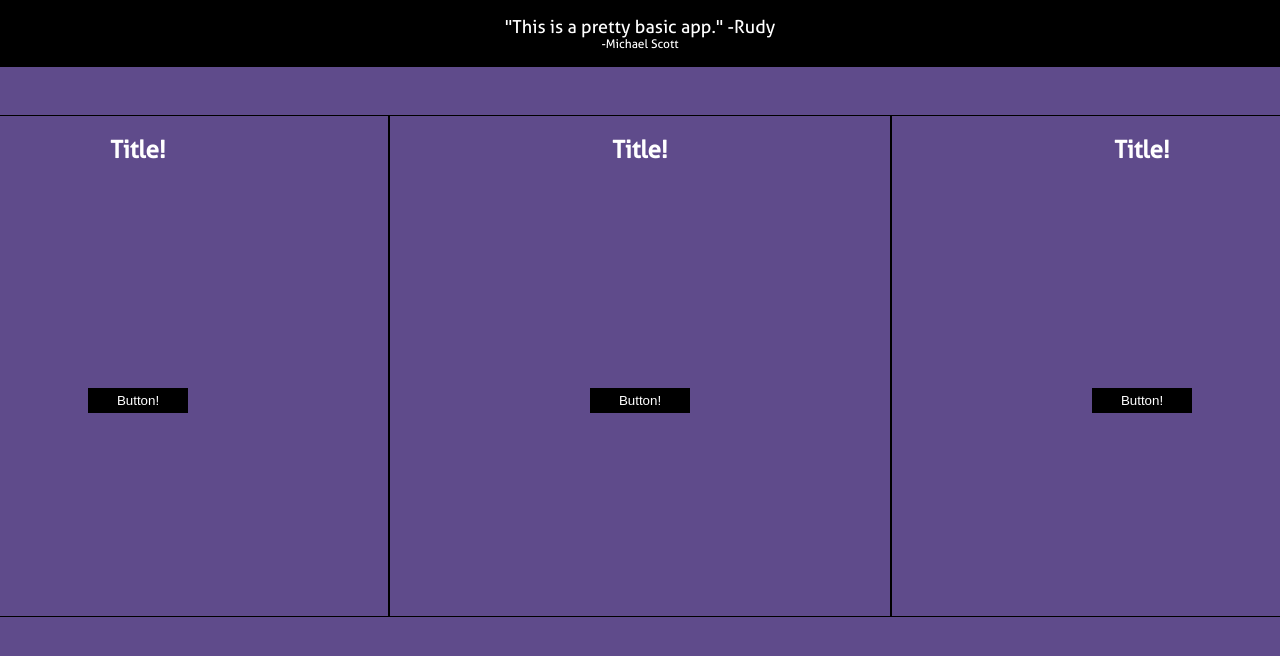
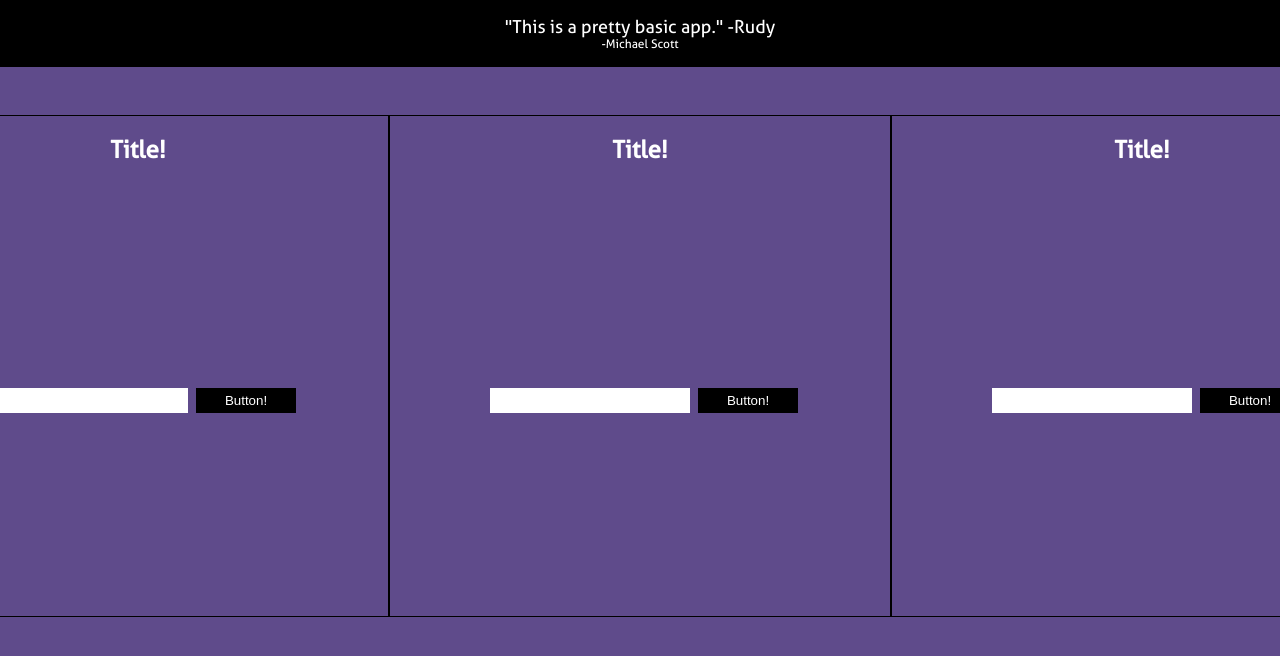
Before and after one commit to rwschmitz/nikkis-nails, a React (Create React App) app in the folder first-app/: page / in a window 1280 px wide. Shown: the top 656 px of the page. Built offline with nearby package versions, Linux system fonts and the light colour scheme.

Commit message:
Add input component

```diff
--- a/first-app/src/components/Bucket.js
+++ b/first-app/src/components/Bucket.js
@@ -1,5 +1,6 @@
 import React from 'react';
 import Button from './Button';
+import Input from './Input';
 import Title from './Title';
 import '../css/bucket.css';
 
@@ -9,6 +10,7 @@ class Bucket extends React.Component {
       <section className="wrapper">
         <article className="bucket">
           <Title />
+          <Input />
           <Button />
         </article>
       </section>
--- /dev/null
+++ b/first-app/src/components/Input.js
@@ -0,0 +1,12 @@
+import React from 'react';
+import '../css/input.css';
+
+class Input extends React.Component {
+  render() {
+    return (
+      <input className="input-area"></input>
+    );
+  }
+}
+
+export default Input;
--- /dev/null
+++ b/first-app/src/css/input.css
@@ -0,0 +1,9 @@
+.input-area {
+  border: none;
+  font-family: 'Aller-Reg';
+  font-size: 14px;
+  height: calc(25px - 0.5rem);
+  margin: 0 0.5rem;
+  padding: 0.25rem;
+  width: calc(200px - 0.5rem);
+}
```
